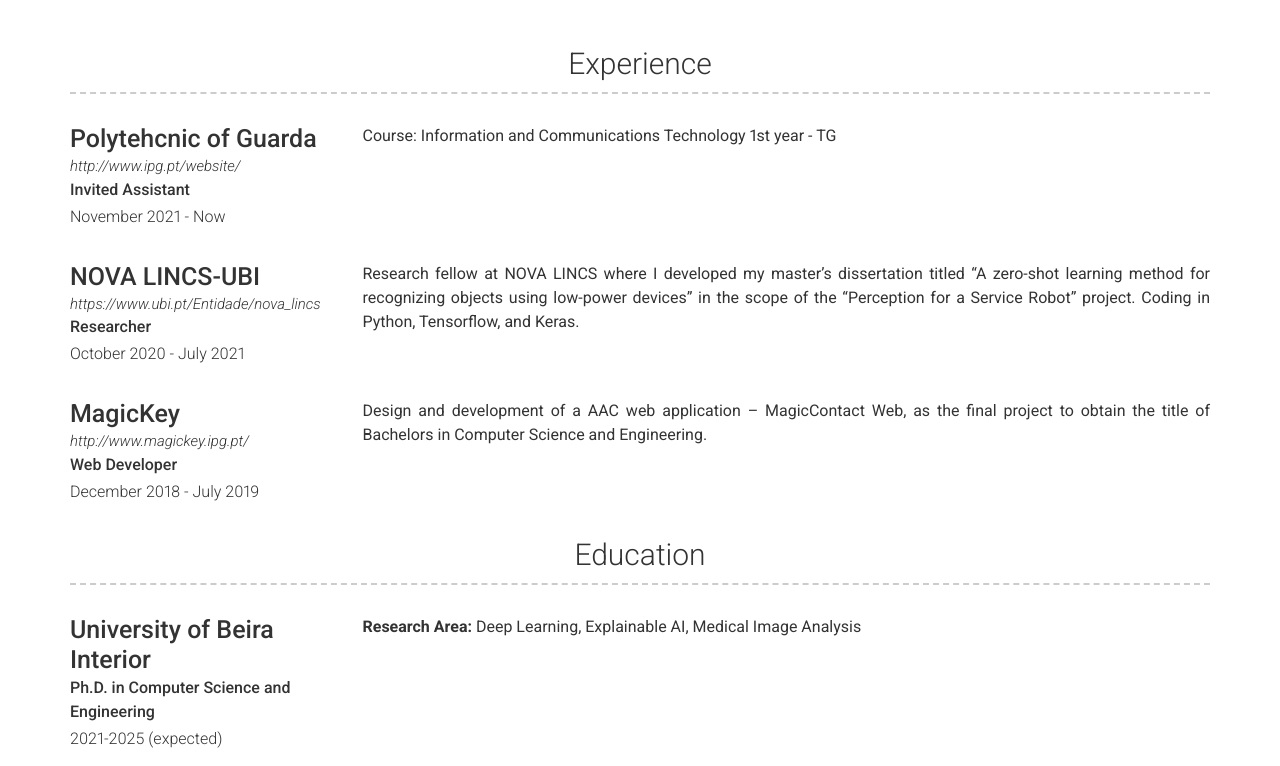
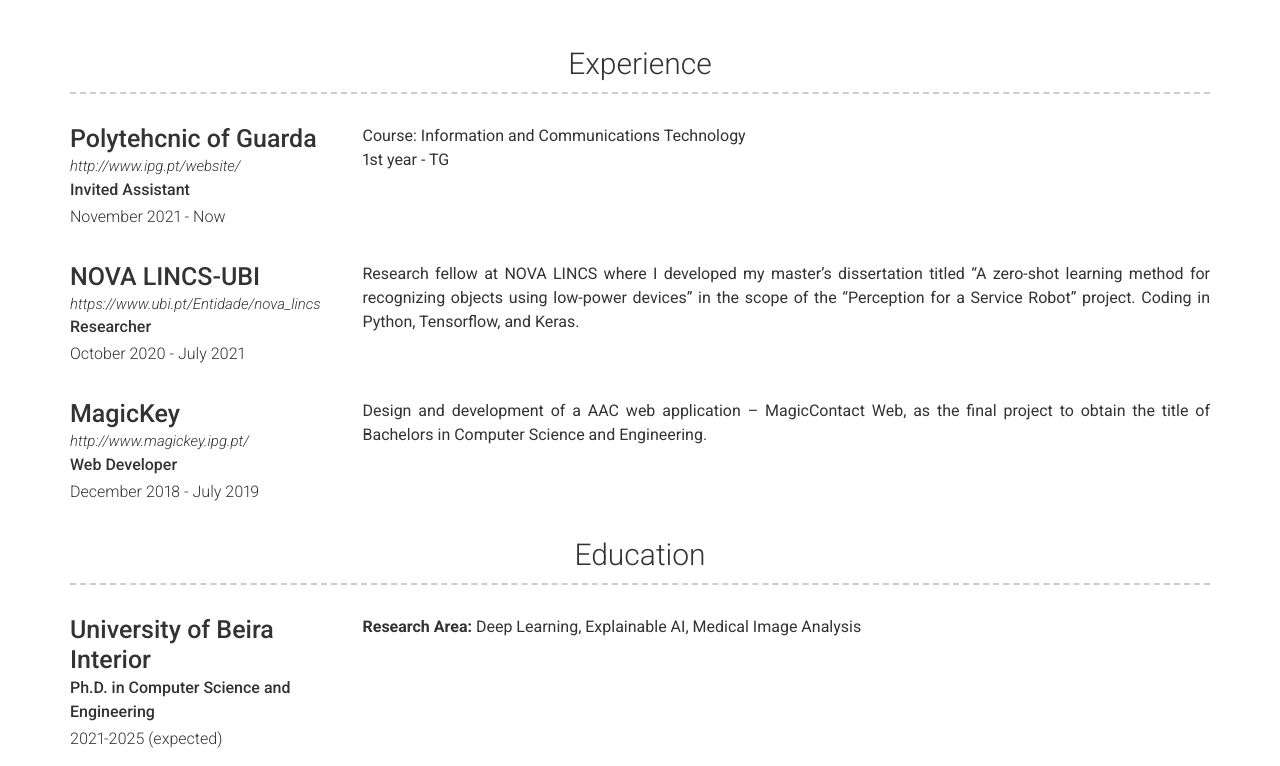
Before and after one commit to CristianoPatricio/cristianopatricio.github.io, a Jekyll site: the page built from index.md, in a window 1280 px wide and 900 px high, scrolled down 372 px, cut to the strip 134-900 px from the top of the window. Built offline with Jekyll 4.4.1, drawn with Linux system fonts in a browser that asks for light colours; nearby versions of some CDN libraries.

```diff
--- a/_data/experience.yml
+++ b/_data/experience.yml
@@ -5,7 +5,7 @@
   job_title: Invited Assistant
   dates: November 2021 - Now
   description: | # this will include new lines to allow paragraphs
-    Course: Information and Communications Technology
+    Course: Information and Communications Technology <br>
     1st year - TG
 
 - layout: left
```
